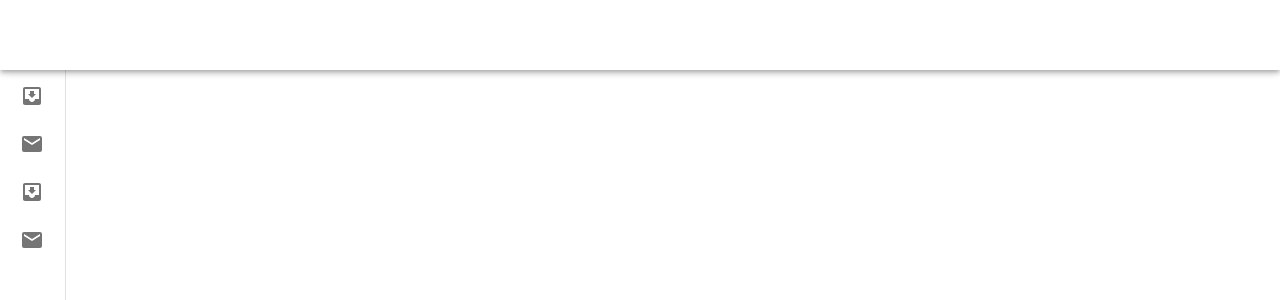
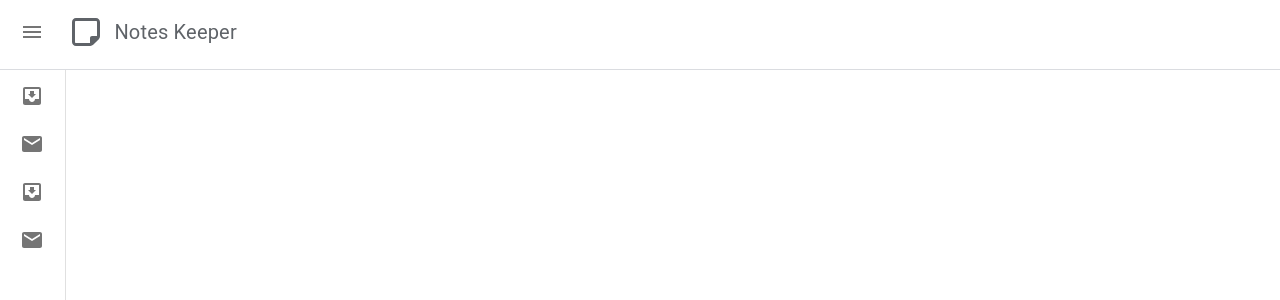
Before and after one commit to auddax/notes-keeper, a React (Create React App) app: page / in a window 1280 px wide. Shown: the top 300 px of the page. Built offline with nearby package versions, Linux system fonts and the light colour scheme.

Commit message:
feat: add custom styles for HeaderBar component (Sun, May 29, 2022 07:28:31 PM)

```diff
--- a/package.json
+++ b/package.json
@@ -5,11 +5,15 @@
   "dependencies": {
     "@emotion/react": "^11.9.0",
     "@emotion/styled": "^11.8.1",
+    "@fortawesome/free-regular-svg-icons": "^6.1.1",
+    "@fortawesome/free-solid-svg-icons": "^6.1.1",
+    "@fortawesome/react-fontawesome": "^0.1.18",
     "@mui/icons-material": "^5.8.0",
     "@mui/material": "^5.8.1",
     "@testing-library/jest-dom": "^5.16.4",
     "@testing-library/react": "^13.3.0",
     "@testing-library/user-event": "^13.5.0",
+    "babel-plugin-macros": "^3.1.0",
     "react": "^18.1.0",
     "react-dom": "^18.1.0",
     "react-scripts": "5.0.1",
--- a/src/components/HeaderBar.jsx
+++ b/src/components/HeaderBar.jsx
@@ -1,49 +1,39 @@
 import * as React from 'react';
-import { styled, useTheme } from '@mui/material/styles';
-import Box from '@mui/material/Box';
-import MuiDrawer from '@mui/material/Drawer';
-import AppBar from '@mui/material/AppBar';
-import Toolbar from '@mui/material/Toolbar';
-import List from '@mui/material/List';
-import CssBaseline from '@mui/material/CssBaseline';
-import Typography from '@mui/material/Typography';
-import Divider from '@mui/material/Divider';
-import IconButton from '@mui/material/IconButton';
-import MenuIcon from '@mui/icons-material/Menu';
-import ChevronLeftIcon from '@mui/icons-material/ChevronLeft';
-import ChevronRightIcon from '@mui/icons-material/ChevronRight';
-import ListItem from '@mui/material/ListItem';
-import ListItemButton from '@mui/material/ListItemButton';
-import ListItemIcon from '@mui/material/ListItemIcon';
-import ListItemText from '@mui/material/ListItemText';
-import InboxIcon from '@mui/icons-material/MoveToInbox';
-import MailIcon from '@mui/icons-material/Mail';
+import { FontAwesomeIcon } from '@fortawesome/react-fontawesome'
+import { faNoteSticky } from '@fortawesome/free-regular-svg-icons'
+import { styled } from '@mui/material/styles';
+import { AppBar, Toolbar, Typography, IconButton } from '@mui/material';
+import { Menu } from '@mui/icons-material';
 
 const Header = styled(AppBar)`
   z-index: 1201;
   background: #fff;
   height: 70px;
+  color: #5f6368;
+  box-shadow: inset 0 -1px 0 0 #dadce0;
+  align-content: flex-end;
+`
+const Logo = styled(FontAwesomeIcon)`
+  font-size: 2rem;
+  margin: 0 0.9rem 0 0;
+`
+const Heading = styled(Typography)`
+  font-size: 1.25rem;
 `
 
 const HeaderBar = ({ open, handleDrawer }) => {
   return (
-    <Header position="fixed" open={ open }>
+    <Header open={ open }>
     <Toolbar>
       <IconButton
-        color="inherit"
-        aria-label="open drawer"
         onClick={ handleDrawer }
         edge="start"
-        sx={{
-          marginRight: 5,
-          ...(open && { display: 'none' }),
-        }}
+        sx={{ marginRight: '20px'}}
       >
-      <MenuIcon />
+      <Menu />
       </IconButton>
-      <Typography variant="h6" noWrap component="div">
-        Mini variant drawer
-      </Typography>
+      <Logo icon={faNoteSticky} />
+      <Heading>Notes Keeper</Heading>
     </Toolbar>
   </Header>
   );
```
Also changed, not shown: 1 other file (tests, documents, lock files or other folders).
